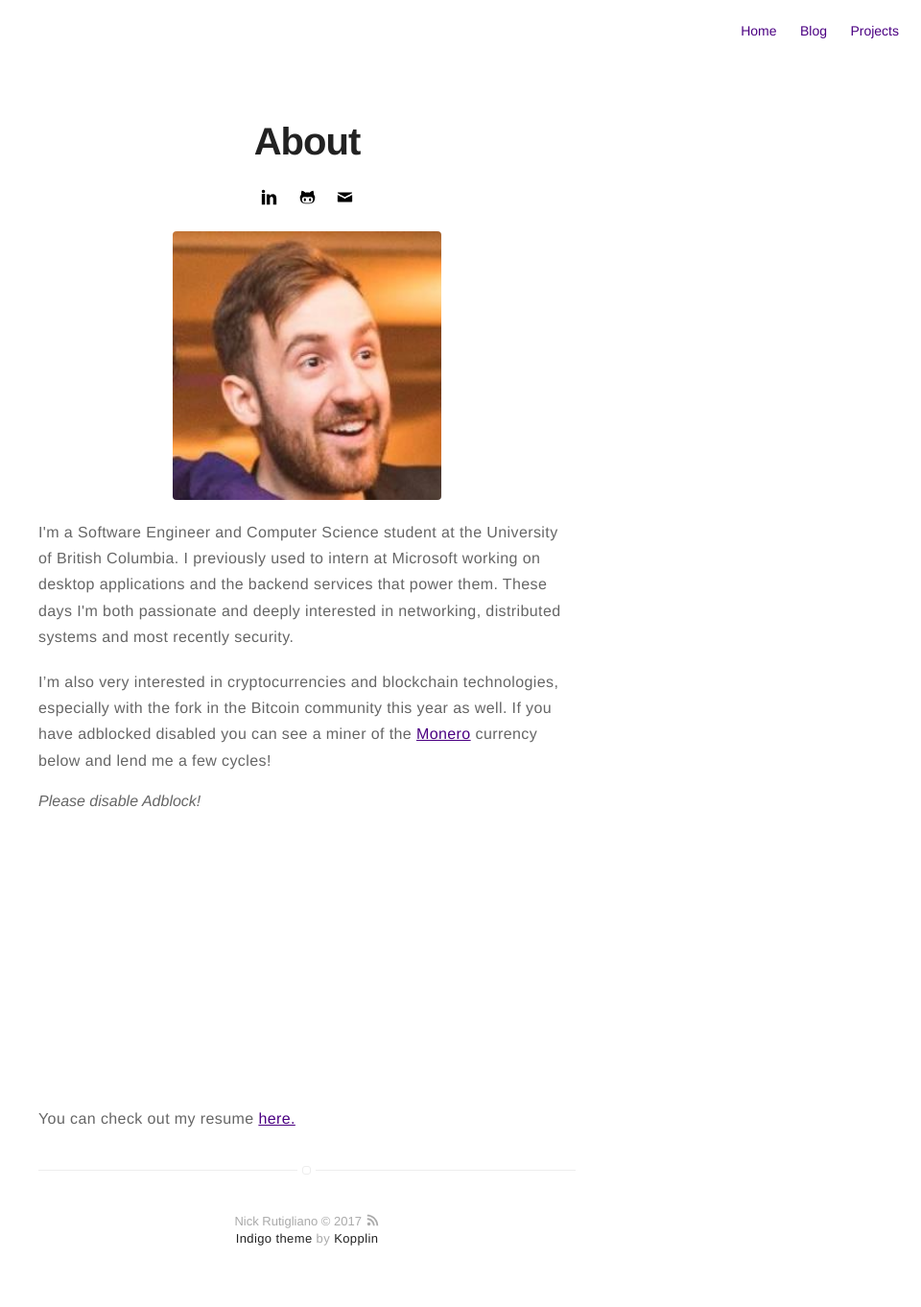
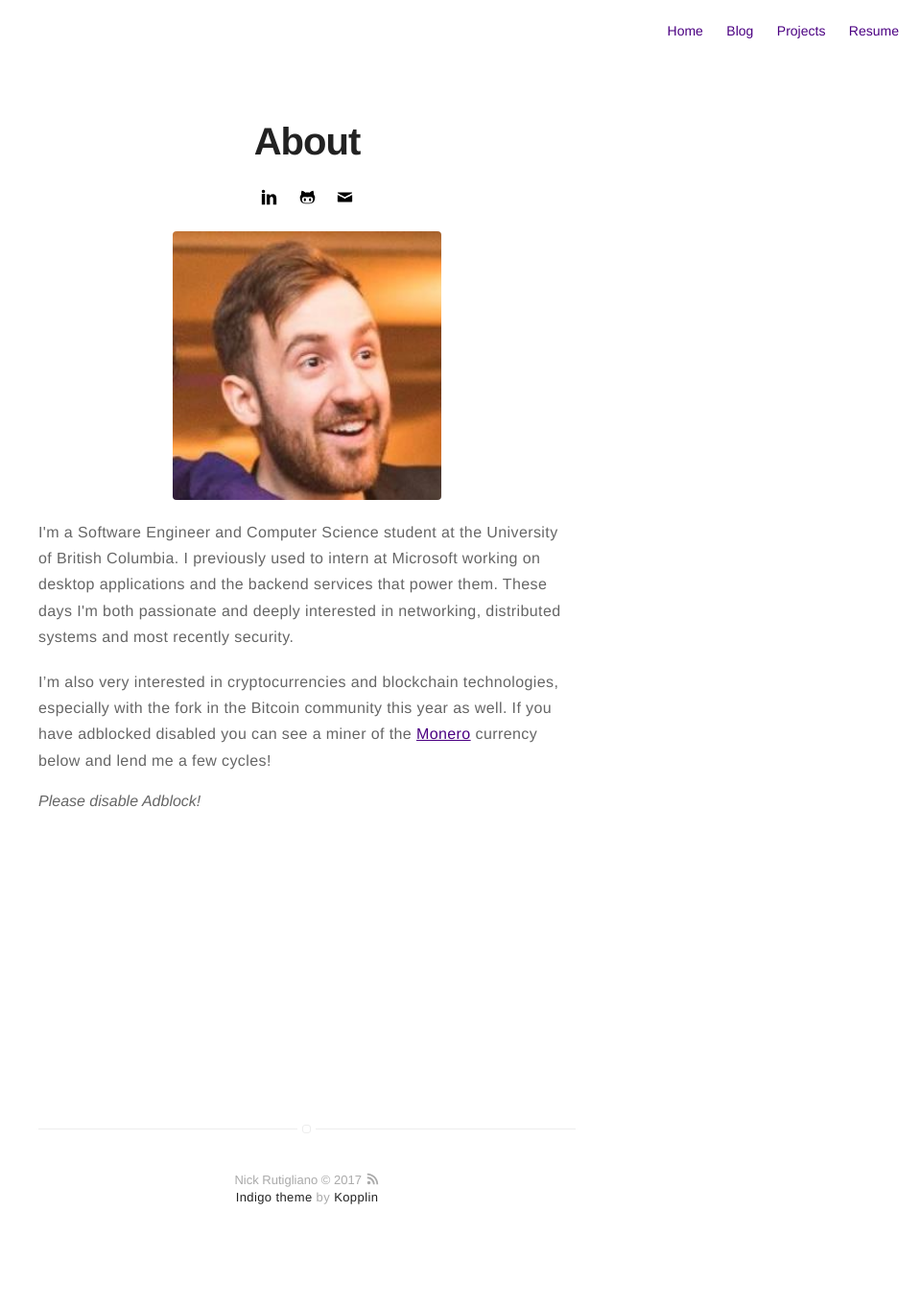
Before and after one commit to rutigs/rutigs.github.io, a Jekyll site: the page built from about.md, in a window 1280 px wide. Shown: the whole page at 96% size, without its empty margins (320-1280 px from the left). Built offline with Jekyll 4.4.1, drawn with Linux system fonts in a browser that asks for light colours; after the commit the page ends 1319 px from its top, so only the background shows below that.

Commit message:
changes I wanted to make

```diff
--- a/_config.yml
+++ b/_config.yml
@@ -1,6 +1,6 @@
 # main text of home
 name: Nick Rutigliano
-bio: software engineer, music nerd, cryptocurrency fan
+bio: prospective software engineer, music nerd, cryptocurrency fan
 
 # if it's an external image, update below for true
 # better with square images
@@ -9,8 +9,9 @@ picture: assets/images/profile.jpg
 
 # If you want to include your resume, set to true
 # and specify source (external or local).
-resume: assets/resume.pdf
+resume: true
 resume-external: local
+resume-src: assets/resume.pdf
 
 url: https://rutigs.github.io
 
--- a/_includes/header.html
+++ b/_includes/header.html
@@ -1,6 +1,6 @@
 {% if page.title == "Home" %}{% assign showHeader = true %}{% endif %}
 
-{% if page.title == "Blog" or page.title == "Projects" or page.title =="About" %}{% assign showMinHeader = true %}{% endif %}
+{% if page.title == "Blog" or page.title == "Projects" or page.title =="About" or page.title == "Resume" %}{% assign showMinHeader = true %}{% endif %}
 
 {% if showHeader == true %}
     <header class="header-home {% if site.animation %}animated{% endif %}">
--- a/_includes/nav.html
+++ b/_includes/nav.html
@@ -31,9 +31,11 @@
         {% endif %}
 
         {% if site.resume == true %}
-            <li class="item">
-                <a class="link" href="{% if site.resume-external %}{{ site.resume-url }}{% else %}{{ site.url }}/{{ site.resume-url }}{% endif %}">Résumé</a>
-            </li>
+            {% if page.title != "Resume" %}
+                <li class="item">
+                    <a class="link" href="{{ site.url }}/resume">Resume</a>
+                </li>
+            {% endif %}
         {% endif %}
     </ul>
 </nav>
--- a/about.md
+++ b/about.md
@@ -14,5 +14,3 @@ I'm also very interested in cryptocurrencies and blockchain technologies, especi
 	data-key="DkobPsY3WdmMYatXBEOvhA3Rm5BKm1TP">
 	<em>Please disable Adblock!</em>
 </div>
-
-You can check out my resume [here.]({{ site.url }}/{{ site.resume }})
```
Also changed, not shown: _posts/2017-10-04-cryptocurrency.md (+1 -1 lines), resume.md (added, +7 -0 lines), assets/resume.jpg (added).
